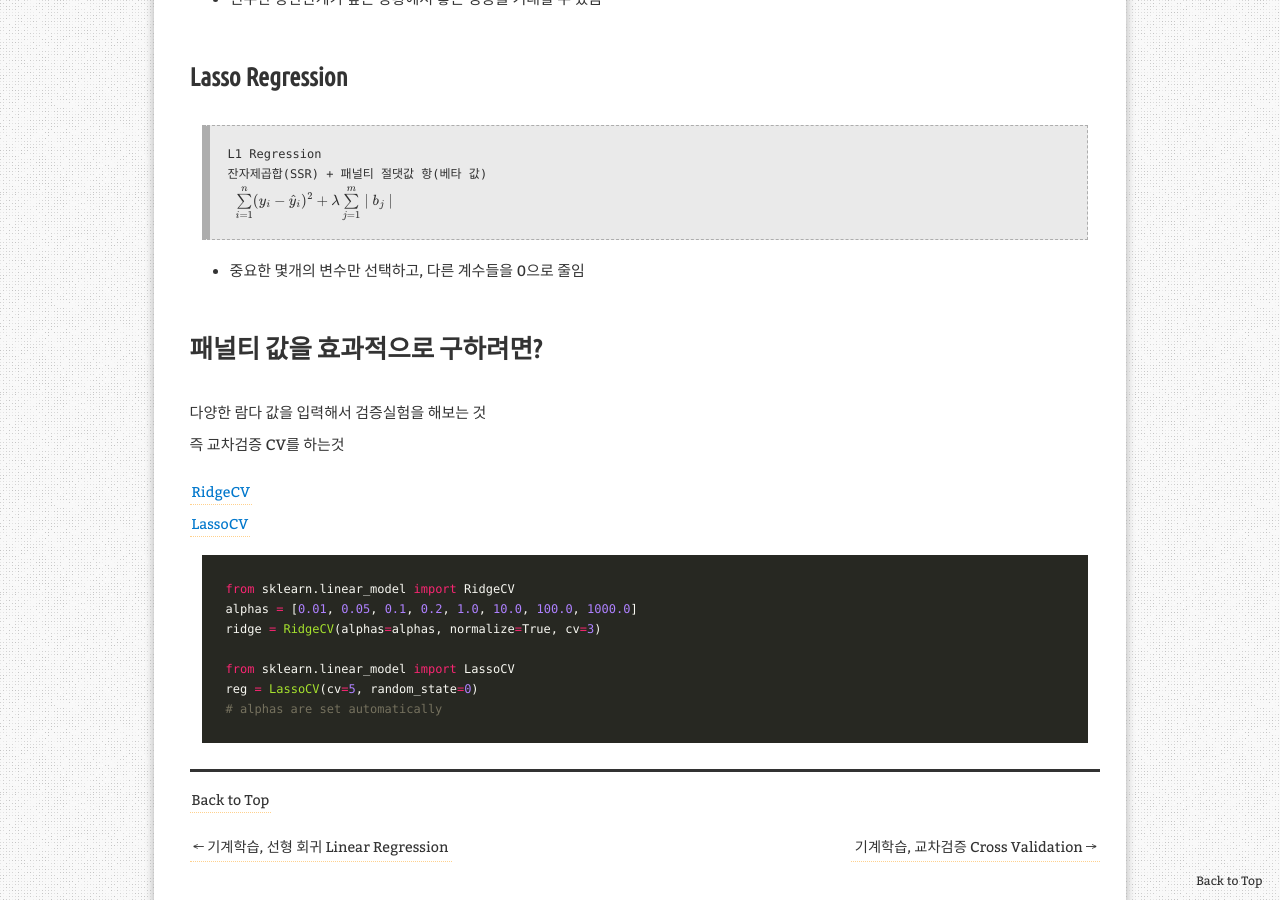
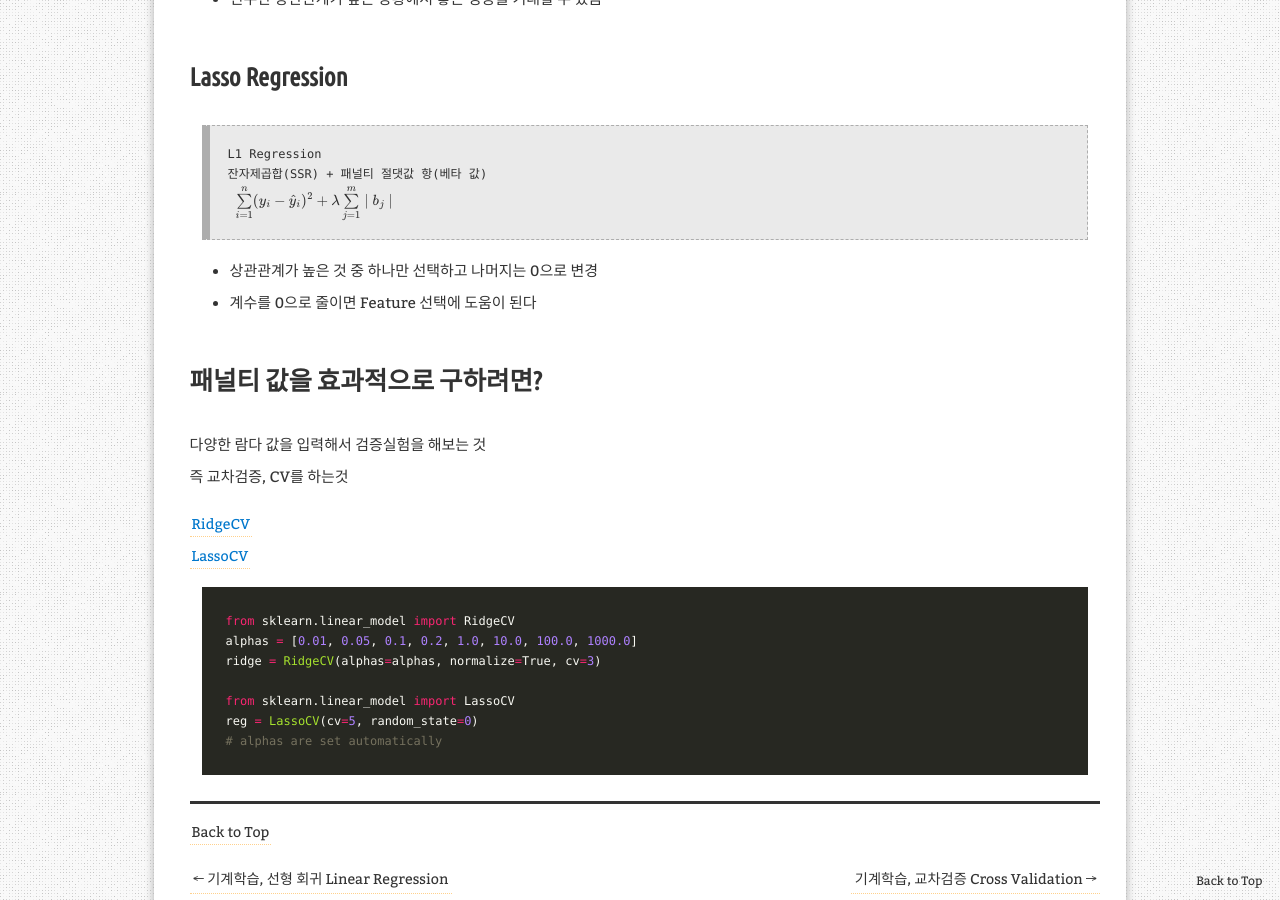
Before and after one commit to aristohyun/aristohyun.github.io, a Jekyll site: the page built from _posts/2021-06-25-Regularization-Regression.md, in a window 1280 px wide and 900 px high, scrolled down 1206 px. Built offline with Jekyll 4.4.1, drawn with Linux system fonts in a browser that asks for light colours; formulas are drawn with MathJax 3; comment, search, counter and statistics services are not loaded.

Commit message:
Update 2021-06-25-Regularization-Regression.md

```diff
--- a/_posts/2021-06-25-Regularization-Regression.md
+++ b/_posts/2021-06-25-Regularization-Regression.md
@@ -14,7 +14,7 @@ redirect_from:
 
 [참고 사이트](https://rk1993.tistory.com/entry/Ridge-regression%EC%99%80-Lasso-regression-%EC%89%BD%EA%B2%8C-%EC%9D%B4%ED%95%B4%ED%95%98%EA%B8%B0){: target="_ blank"}
 [참고 사이트](https://modern-manual.tistory.com/21){: target="_ blank"}
-
+[참고 사이트](https://twinw.tistory.com/240){: target="_ blank"}
 
 # Reqularization
 > 모델이 Overfitting 될 수 있다. 그렇기에 정규화를 수행해 일반화를 가능케 한다
@@ -40,11 +40,12 @@ $ \lambda $ : SSR과 패널티 항의 비중을 조절해 주기 위한 값
 > 잔자제곱합(SSR) + 패널티 절댓값 항(베타 값)
 $\;\; \sum\limits_ {i=1}^{n}(y_ i - \hat{y}_ i)^2 + \lambda\sum\limits_ {j=1}^{m} \mid b_ j \mid$
 
-- 중요한 몇개의 변수만 선택하고, 다른 계수들을 0으로 줄임
+- 상관관계가 높은 것 중 하나만 선택하고 나머지는 0으로 변경
+- 계수를 0으로 줄이면 Feature 선택에 도움이 된다
 
 # 패널티 값을 효과적으로 구하려면?
 다양한 람다 값을 입력해서 검증실험을 해보는 것
-즉 교차검증 CV를 하는것
+즉 교차검증, CV를 하는것
 
 [RidgeCV](https://scikit-learn.org/stable/modules/generated/sklearn.linear_model.RidgeCV.html){: target="_ blank"}
 [LassoCV](https://scikit-learn.org/stable/modules/generated/sklearn.linear_model.LassoCV.html){: target="_ blank"}
```
